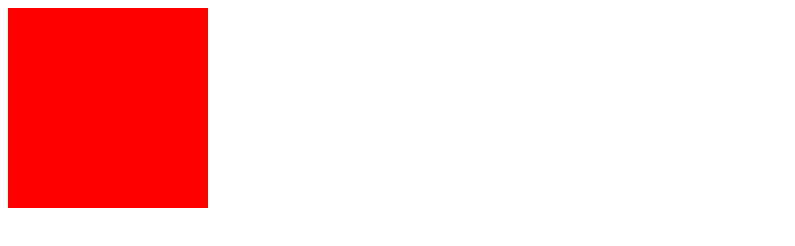
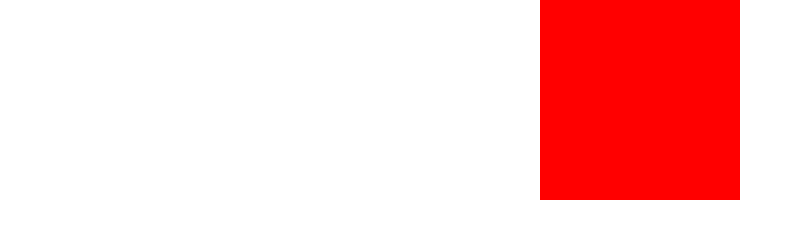
Before and after one commit to sxyszw555/project_test, a plain HTML site: page index.html in a window 1280 px wide. Shown: the whole page, without its empty margins (0-795 px from the left). Drawn offline with Linux system fonts and the light colour scheme.

Commit message:
修改了index.html中的内容

```diff
--- a/index.html
+++ b/index.html
@@ -7,7 +7,13 @@
     <meta name="viewport" content="width=device-width, initial-scale=1.0">
     <title>Document</title>
     <style>
+        * {
+            margin: 0;
+            padding: 0;
+        }
+
         .box {
+            margin: 0 auto;
             width: 200px;
             height: 200px;
             background-color: red;
```
